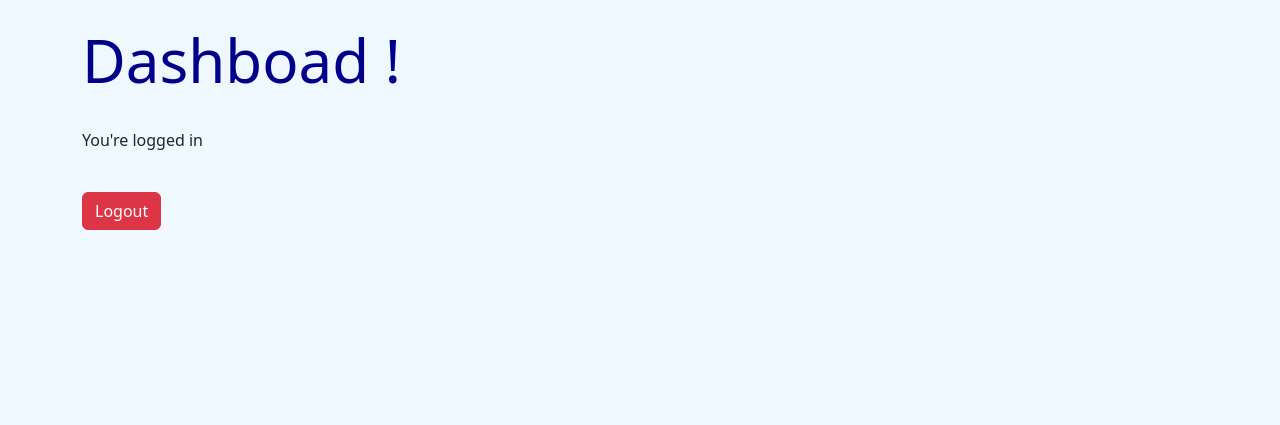
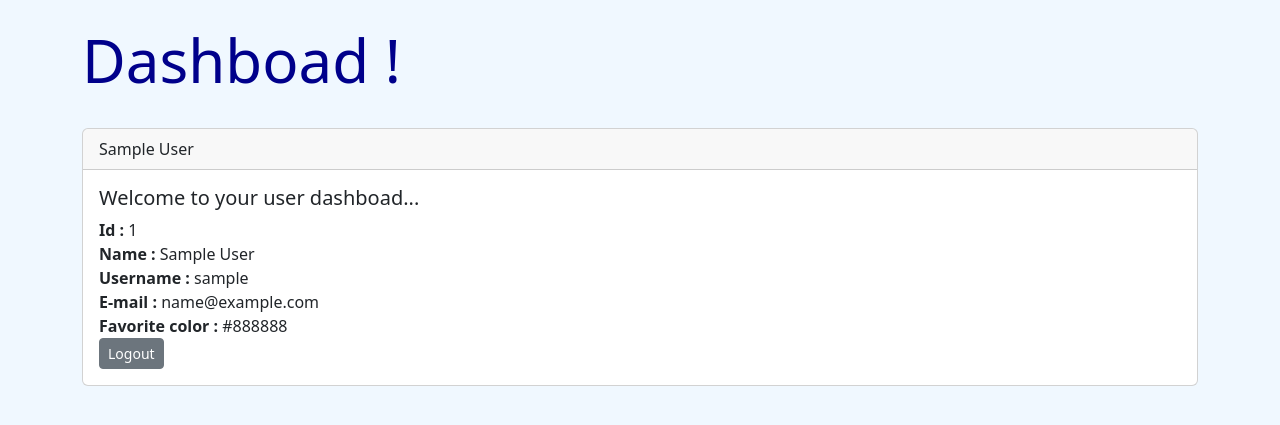
Before and after one commit to stephaneass/python-flask, a Flask app: page /dashboad in a window 1280 px wide. Shown: the part 56-481 px from the top of the page. Run offline with Flask 3, Linux system fonts and the light colour scheme; a user stored in the database is signed in; tables that the repository leaves empty hold one stand-in row (values such as "Sample post").

Commit message:
dashboad

```diff
--- a/app.py
+++ b/app.py
@@ -106,6 +106,7 @@ def index():
 
 #Profile route
 @app.route("/user/<name>")
+@login_required
 def user_profile(name):
     return render_template("profile.html", name=name)
 
@@ -154,6 +155,7 @@ def new_user():
                            favorte_color = favorte_color, form = form, all_users = all_users)
 
 @app.route("/user/<int:id>", methods=['GET', 'POST'])
+@login_required
 def update_user(id):
     form = UsersForm()
     user = Users.query.get_or_404(id)
@@ -221,12 +223,14 @@ def login():
     return render_template("login.html", form = form)
 
 @app.route('/logout', methods=['GET', 'POST'])
+@login_required
 def logout():
     logout_user()
     flash("User logged out successfull")
     return redirect(url_for('login'))
 
 @app.route("/delete/<int:id>")
+@login_required
 def delete(id):
     user = Users.query.get_or_404(id)
     try :
@@ -239,6 +243,7 @@ def delete(id):
         return redirect(url_for("new_user"))
 
 @app.route("/posts", methods=["GET", "POST"])
+@login_required
 def posts():
     form = PostsForm()
     if form.validate_on_submit():
@@ -264,11 +269,13 @@ def posts():
     return render_template("post_new.html", form = form, posts = posts)
 
 @app.route("/post/<int:id>")
+@login_required
 def show_post(id):
     post = Posts.query.get_or_404(id)
     return render_template("post_show.html", post = post)
 
 @app.route("/post/edit/<int:id>", methods=['GET', 'POST'])
+@login_required
 def edit_post(id) :
     post = Posts.query.get_or_404(id)
     form = PostsForm()
@@ -291,6 +298,7 @@ def edit_post(id) :
     return render_template("post_edit.html", form=form)
 
 @app.route('/post/delete/<int:id>')
+@login_required
 def delete_post(id) :
     post = Posts.query.get_or_404(id)
     db.session.delete(post)
--- a/templates/dashboad.html
+++ b/templates/dashboad.html
@@ -9,8 +9,21 @@
 
     <h1>Dashboad !</h1>
     <br>
-    <p>You're logged in</p><br>
-    <a href="{{url_for('logout')}}" class="btn btn-danger">Logout</a>
+    <div class="card">
+        <div class="card-header">
+            {{ current_user.name }}
+        </div>
+        <div class="card-body">
+            <h5 class="card-title">Welcome to your user dashboad...</h5>
+            <strong>Id : </strong>{{ current_user.id }}<br>
+            <strong>Name : </strong>{{ current_user.name }}<br>
+            <strong>Username : </strong>{{ current_user.username }}<br>
+            <strong>E-mail : </strong>{{ current_user.email }}<br>
+            <strong>Favorite color : </strong>{{ current_user.favorte_color }}<br>
+            <a href="url_for('logout')" class="btn btn-secondary btn-sm">Logout</a>
+        </div>
+    </div>
+
 
 
 {% endblock %}
```
